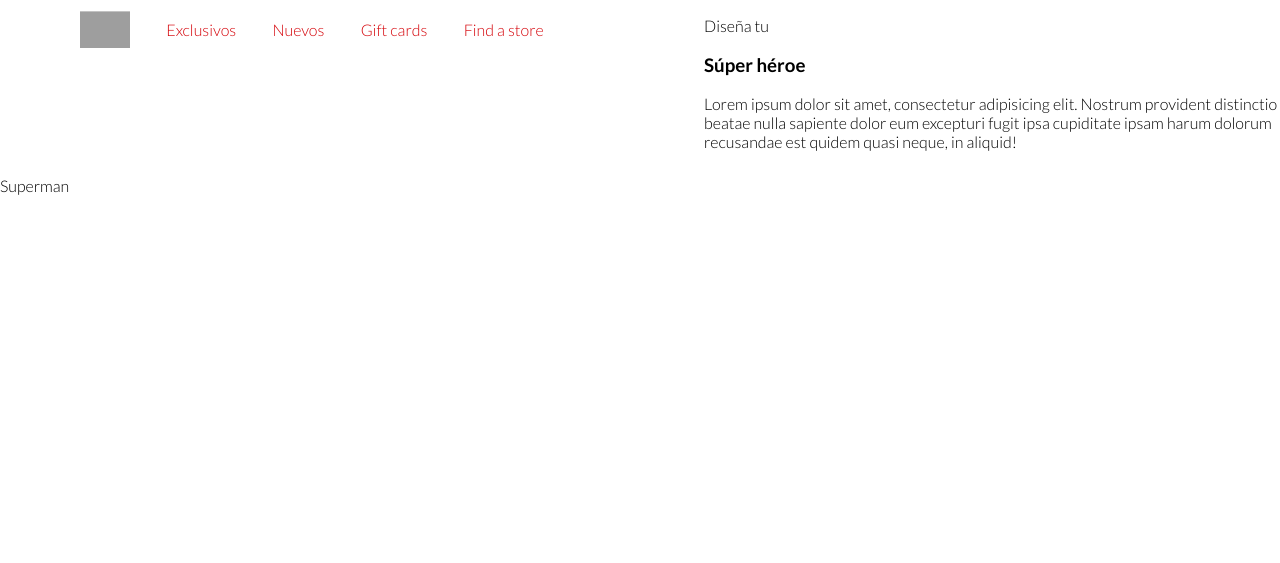
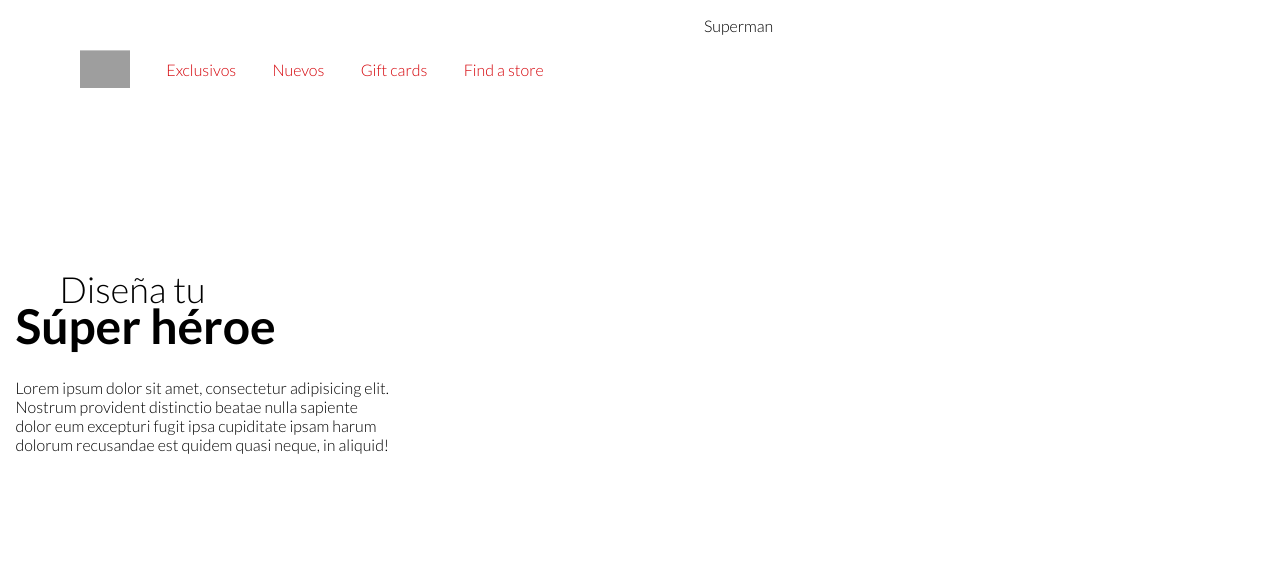
Before and after one commit to euss99/Maquetacion-y-Animacion_SuperHeroeLego, a website: page index.html in a window 1280 px wide. Drawn offline with Linux system fonts and the light colour scheme; grey boxes are pictures that could not be loaded.

Commit message:
Creando el contenido principal de la página

```diff
--- a/styles/style.css
+++ b/styles/style.css
@@ -1,4 +1,4 @@
-/* General */
+/* ==== General ==== */
 :root {
     --primary-color: #ffd602;
     --secundary-color: #d5040a;
@@ -18,7 +18,8 @@ body {
     width: 100%;
 }
 
-/* Main Content */
+/* ==== Main Content ==== */
+
 .container {
     position: absolute;
     z-index: 1;
@@ -39,6 +40,7 @@ body {
 .navbar {
     background: white;
     grid-area: nav;
+    display: flex;
 }
 
 .navbar__content {
@@ -68,7 +70,35 @@ body {
     font-weight: 300;
 }
 
-/* Loader */
+.main-content {
+    grid-area: section;
+    display: flex;
+    flex-direction: column;
+    justify-content: center;
+    padding-left: 80px;
+
+    animation: 6s main-content 0.5s ease-in-out;
+}
+
+.main-content p:first-child {
+    font-size: 36px;
+    font-weight: 300;
+    margin: 0 0 -14px 44px;
+}
+
+.main-content h1 {
+    font-size: 48px;
+    font-weight: 700;
+    margin: 0 0 24px 0;
+}
+
+.main-content p:last-child {
+    font-weight: 300;
+    margin: 0;
+    width: 60%;
+}
+
+/* ==== Loader ==== */
 .loader {
     background: var(--primary-color);
     width: 100%;
@@ -79,7 +109,7 @@ body {
     position: absolute;
     z-index: 3;
 
-    animation: loader 5s linear forwards; /* forwards sirve para decir que la animación se quede en su estado final */
+    animation: loader 0s linear forwards; /* forwards sirve para decir que la animación se quede en su estado final */
 }
 
 .loader div {
@@ -106,7 +136,7 @@ body {
     animation-delay: 0.6s;
 }
 
-/* Animations */
+/* ==== Animations ==== */
 @keyframes loader {
     0% {
         opacity: 1;
@@ -142,3 +172,12 @@ body {
         transform: translateY(0px);
     }
 }
+
+@keyframes main-content {
+    0% {
+        transform: translateX(-500px);
+    }
+    100% {
+        transform: translateX(0px);
+    }
+}
```
